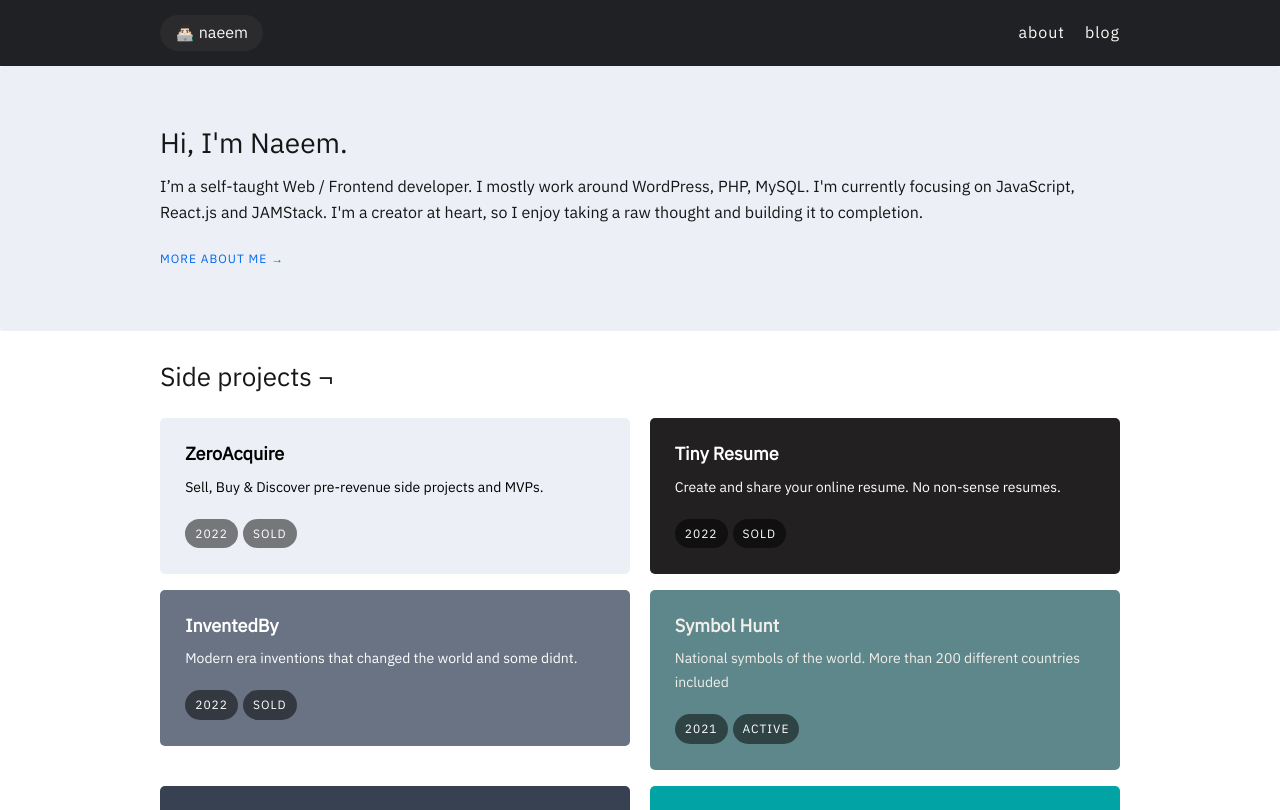
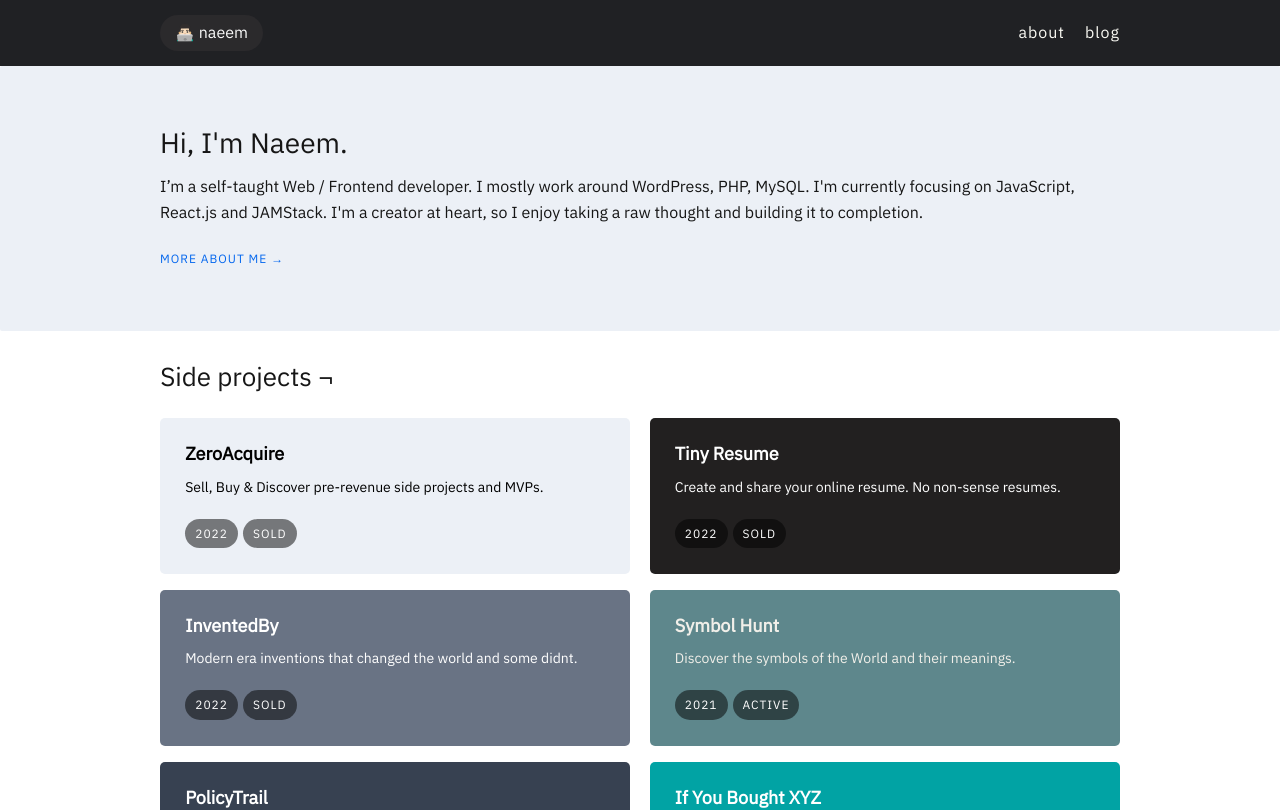
Before and after one commit to naeemnur/naeemnur.com, a React (Create React App) app: page / in a window 1280 px wide. Shown: the top 810 px of the page. Built offline with nearby package versions, Linux system fonts and the light colour scheme.

Commit message:
description

```diff
--- a/src/Home.js
+++ b/src/Home.js
@@ -59,7 +59,7 @@ class Home extends Component {
 
             <Project
               date="2021"
-              desc="National symbols of the world. More than 200 different countries included"
+              desc="Discover the symbols of the World and their meanings."
               pClass="nn_project nn_sh"
               title="Symbol Hunt"
               url="https://symbolhunt.com"
```
